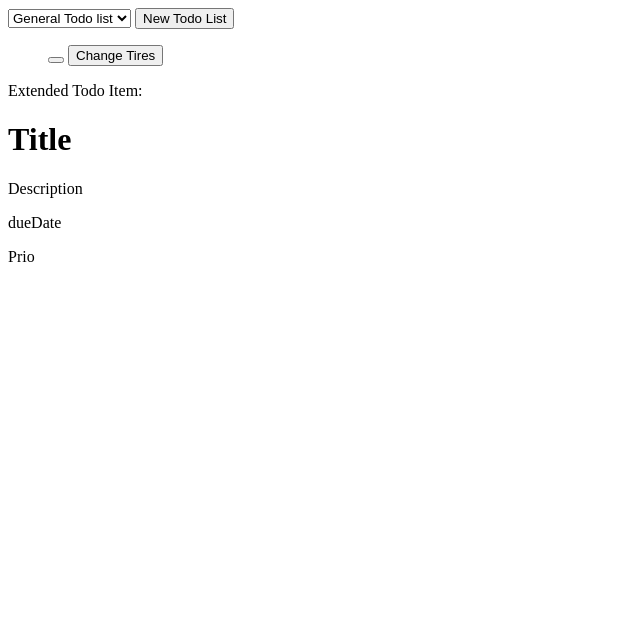
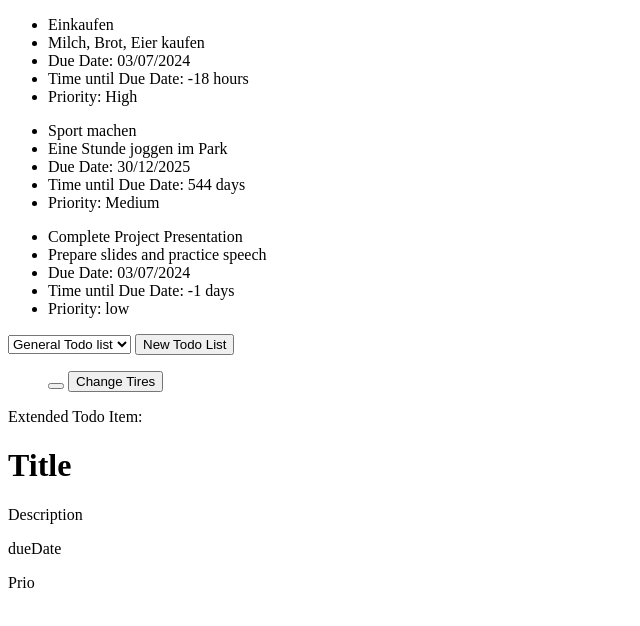
Before and after one commit to MrSwizzer/odin-todo-list, a website built with webpack: page src/index.html in a window 1280 px wide. Shown: the whole page, without its empty margins (0-640 px from the left). Built offline with nearby package versions, Linux system fonts and the light colour scheme.

Commit message:
Add domHander. Add functions to display TodoItems in their own card

```diff
--- /dev/null
+++ b/src/domHandler.js
@@ -0,0 +1,51 @@
+import { format } from "date-fns";
+
+const wrapper = document.querySelector(".wrapper");
+
+function createTodoItem(todoItem) {
+    const card = document.createElement("div");
+    card.classList.add("card");
+
+    const ul = document.createElement("ul");
+    ul.classList.add("cardList");
+
+    const todoTitle = document.createElement("li");
+    todoTitle.classList.add("todoTitle");
+    todoTitle.textContent = todoItem.title;
+    ul.appendChild(todoTitle);
+
+    const todoDescription = document.createElement("li");
+    todoDescription.classList.add("todoTitle");
+    todoDescription.textContent = todoItem.description;
+    ul.appendChild(todoDescription);
+
+    const todoDueDate = document.createElement("li");
+    todoDueDate.classList.add("todoDueDate");
+    todoDueDate.textContent = `Due Date: ${format(todoItem.dueDate, 'dd/MM/yyyy')}`;
+    ul.appendChild(todoDueDate);
+
+    const todoTimeUntilDueDate = document.createElement("li");
+    todoTimeUntilDueDate.classList.add("todoTimeUntilDueDate");
+    todoTimeUntilDueDate.textContent = `Time until Due Date: ${todoItem.calculateTimeUntilDueDate()}`;
+    ul.appendChild(todoTimeUntilDueDate);
+
+    const todoPriority = document.createElement("li");
+    todoPriority.classList.add("todoPriority");
+    todoPriority.textContent = `Priority: ${todoItem.priority}`;
+    ul.appendChild(todoPriority);
+
+    card.appendChild(ul);
+
+    return card;
+}
+
+function displayTodoList(todoList) {
+    wrapper.textContent = "";
+
+    todoList.todos.forEach(todo => {
+        const todoElement = createTodoItem(todo);
+        wrapper.appendChild(todoElement);
+    });
+}
+
+export {displayTodoList};
--- a/src/index.html
+++ b/src/index.html
@@ -6,6 +6,10 @@
     <title>ToDo List</title>
 </head>
 <body>
+
+    <div class="wrapper">
+
+    </div>
 
     <select name="selcet-todolist" id="select-todolist">
         <option value="todolist-1">General Todo list</option>
@@ -23,5 +27,7 @@
     <p>Description</p>
     <p>dueDate</p>
     <p>Prio</p>
+
+
 </body>
 </html>
--- a/src/index.js
+++ b/src/index.js
@@ -1,5 +1,6 @@
 import TodoItem from "./todoItem";
 import TodoList from "./todoList";
+import {displayTodoList} from "./domHandler";
 
 const firstTodoList = new TodoList("First Todo List");
 
@@ -44,3 +45,5 @@ firstTodoList.editTodoItemDescription(todo4, "Prepare slides and practice speech
 firstTodoList.editTodoItemDueDate(todo4, new Date("2024-07-03"));
 firstTodoList.editTodoItemPriority(todo4, "low");
 firstTodoList.displayTodos();
+
+displayTodoList(firstTodoList);
```
